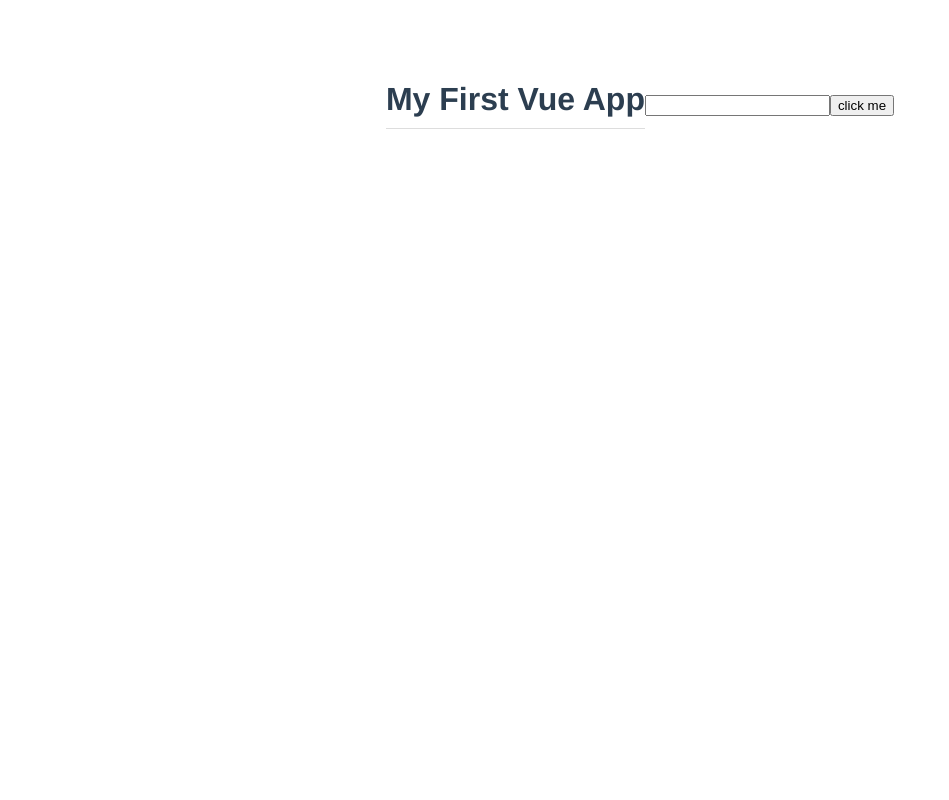
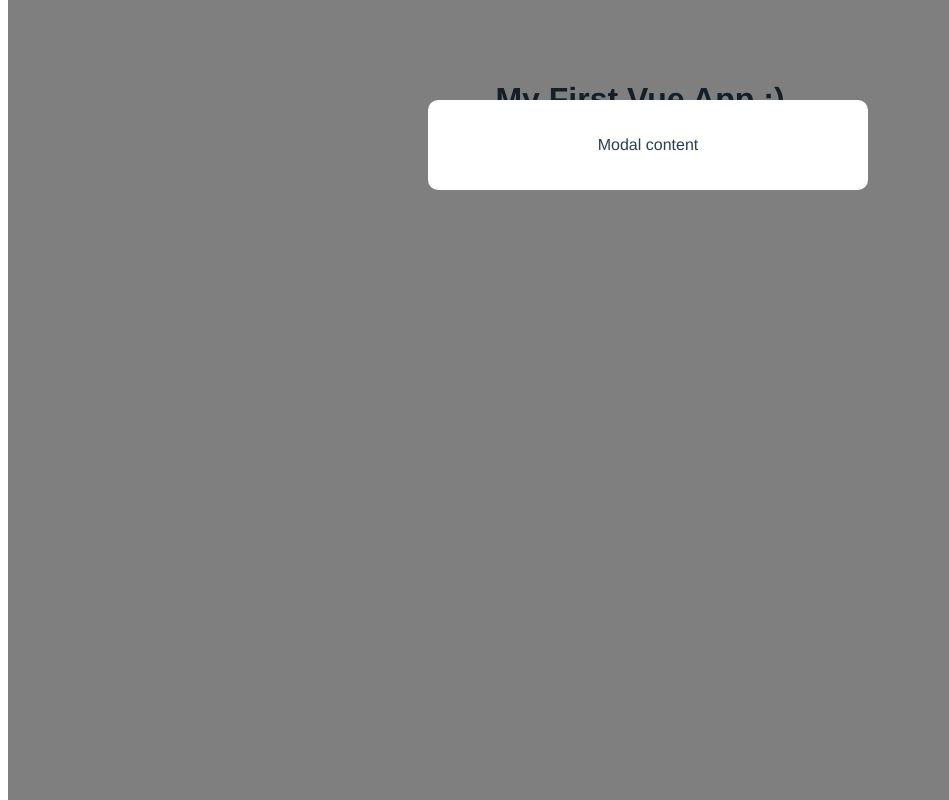
Before and after one commit to lbertoncello/vue-modal-project, a Vue app: page / in a window 1280 px wide. Shown: the whole page, without its empty margins (0-949 px from the left). Built offline with nearby package versions, Linux system fonts and the light colour scheme.

Commit message:
class: multiple components

```diff
--- a/src/App.vue
+++ b/src/App.vue
@@ -1,24 +1,21 @@
 <template>
   <h1>{{ title }}</h1>
-  <input type="text" ref="refName">
-  <button @click="handleClick">click me</button>
+  <Modal />
 </template>
 
 <script>
+import Modal from './components/Modal.vue'
+
 export default {
   name: 'App',
+  components: {
+    Modal
+  },
   data() {
     return {
-      title: 'My First Vue App'
+      title: 'My First Vue App :)'
     }
   },
-  methods: {
-    handleClick() {
-      console.log(this.$refs.refName)
-      this.$refs.refName.classList.add('active')
-      this.$refs.refName.focus()
-    }
-  }
 }
 </script>
 
--- /dev/null
+++ b/src/components/Modal.vue
@@ -0,0 +1,24 @@
+<template>
+  <div class="backdrop">
+    <div class="modal">
+      <p>Modal content</p>
+    </div>
+  </div>
+</template>
+
+<style>
+  .modal {
+    width: 400px;
+    padding: 20px;
+    margin: 100px auto;
+    background: white;
+    border-radius: 10px;
+  }
+  .backdrop {
+    top: 0;
+    position: fixed;
+    background: rgba(0, 0, 0, 0.5);
+    width: 100%;
+    height: 100%;
+  }
+</style>
```
Also changed, not shown: src/components/HelloWorld.vue (deleted, +0 -57 lines).
